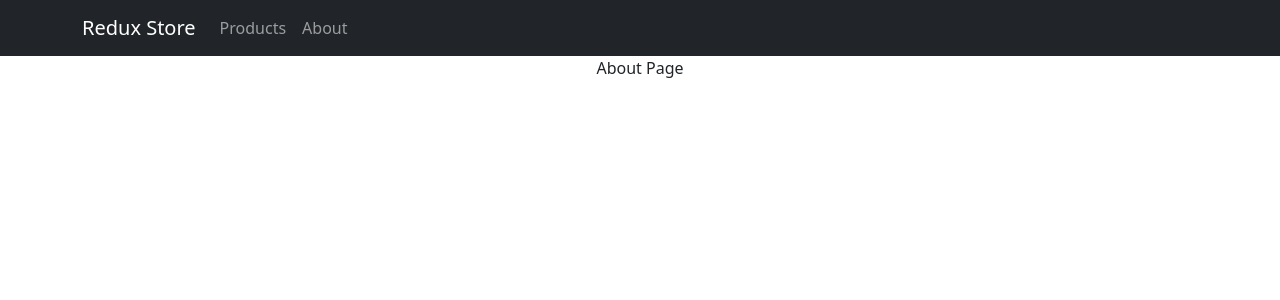
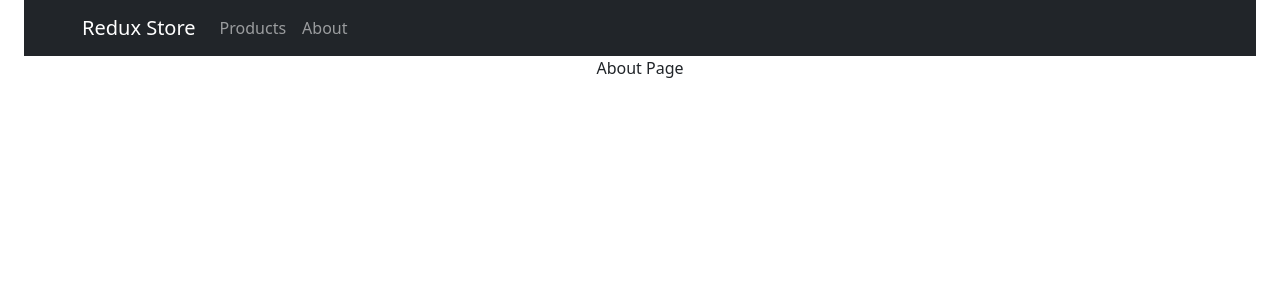
Before and after one commit to tejasvee-appsdeployer/task-8_e-commerce, a React (Create React App) app: page /about in a window 1280 px wide. Shown: the top 300 px of the page. Built offline with nearby package versions, Linux system fonts and the light colour scheme.

Commit message:
code split

```diff
--- a/src/App.js
+++ b/src/App.js
@@ -1,54 +1,24 @@
-import { Container, Nav, Navbar } from "react-bootstrap";
-import { Link, Outlet, Route, Routes } from "react-router-dom";
+import { Container } from "react-bootstrap";
+import { Route, Routes } from "react-router-dom";
+import Products from "./pages/Products";
+import About from "./pages/About";
+import ProductInfo from "./pages/ProductInfo";
+import { Layout } from "./components/Layout";
 import "./App.css";
 import "bootstrap/dist/css/bootstrap.min.css";
-import Products from "./pages/Products";
-
-const NavBar = () => {
-	return (
-		<Navbar bg="dark" variant="dark">
-			<Container>
-				<Navbar.Brand href="/products">Redux Store</Navbar.Brand>
-				<Nav className="me-auto">
-					<Nav.Item>
-						<Link className="nav-link" to="/products">
-							Products
-						</Link>
-					</Nav.Item>
-					<Nav.Item>
-						<Link className="nav-link" to="/about">
-							About
-						</Link>
-					</Nav.Item>
-				</Nav>
-			</Container>
-		</Navbar>
-	);
-};
-
-const Layout = () => {
-	return (
-		<div>
-			<NavBar />
-			<Outlet />
-		</div>
-	);
-};
-
-const About = () => {
-	return <div>About Page</div>;
-};
 
 function App() {
 	return (
-		<div className="App">
+		<Container fluid className="App">
 			<Routes>
 				<Route path="/" element={<Layout />}>
+					<Route path="/" element={<Products />} />
 					<Route path="/about" element={<About />} />
-					<Route path="/products" element={<Products />} />
+					<Route path="/:id" element={<ProductInfo />} />
+					<Route path="*" element={<Products />} />
 				</Route>
 			</Routes>
-		</div>
+		</Container>
 	);
 }
 
--- /dev/null
+++ b/src/components/Layout.js
@@ -0,0 +1,12 @@
+import { Container } from "react-bootstrap";
+import { Outlet } from "react-router-dom";
+import { NavBar } from "./Navbar";
+
+export const Layout = () => {
+	return (
+		<Container fluid>
+			<NavBar />
+			<Outlet />
+		</Container>
+	);
+};
--- /dev/null
+++ b/src/components/Navbar.js
@@ -0,0 +1,24 @@
+import { Container, Nav, Navbar } from "react-bootstrap";
+import { Link } from "react-router-dom";
+
+export const NavBar = () => {
+	return (
+		<Navbar bg="dark" variant="dark">
+			<Container>
+				<Navbar.Brand href="/">Redux Store</Navbar.Brand>
+				<Nav className="me-auto">
+					<Nav.Item>
+						<Link className="nav-link" to="/">
+							Products
+						</Link>
+					</Nav.Item>
+					<Nav.Item>
+						<Link className="nav-link" to="/about">
+							About
+						</Link>
+					</Nav.Item>
+				</Nav>
+			</Container>
+		</Navbar>
+	);
+};
--- /dev/null
+++ b/src/pages/About.js
@@ -0,0 +1,4 @@
+const About = () => {
+	return <div>About Page</div>;
+};
+export default About;
--- /dev/null
+++ b/src/pages/ProductInfo.js
@@ -0,0 +1,7 @@
+import { useLocation } from "react-router-dom";
+
+const ProductInfo = () => {
+	const id = useLocation();
+	return <div>Prods page {id.pathname}</div>;
+};
+export default ProductInfo;
--- a/src/pages/Products.js
+++ b/src/pages/Products.js
@@ -1,7 +1,7 @@
 import axios from "axios";
 import React, { useEffect, useState } from "react";
 import { Card, Container } from "react-bootstrap";
-import { redirect, useNavigate } from "react-router-dom";
+import { useNavigate } from "react-router-dom";
 
 function Products() {
 	const [data, setData] = useState([]);
```
